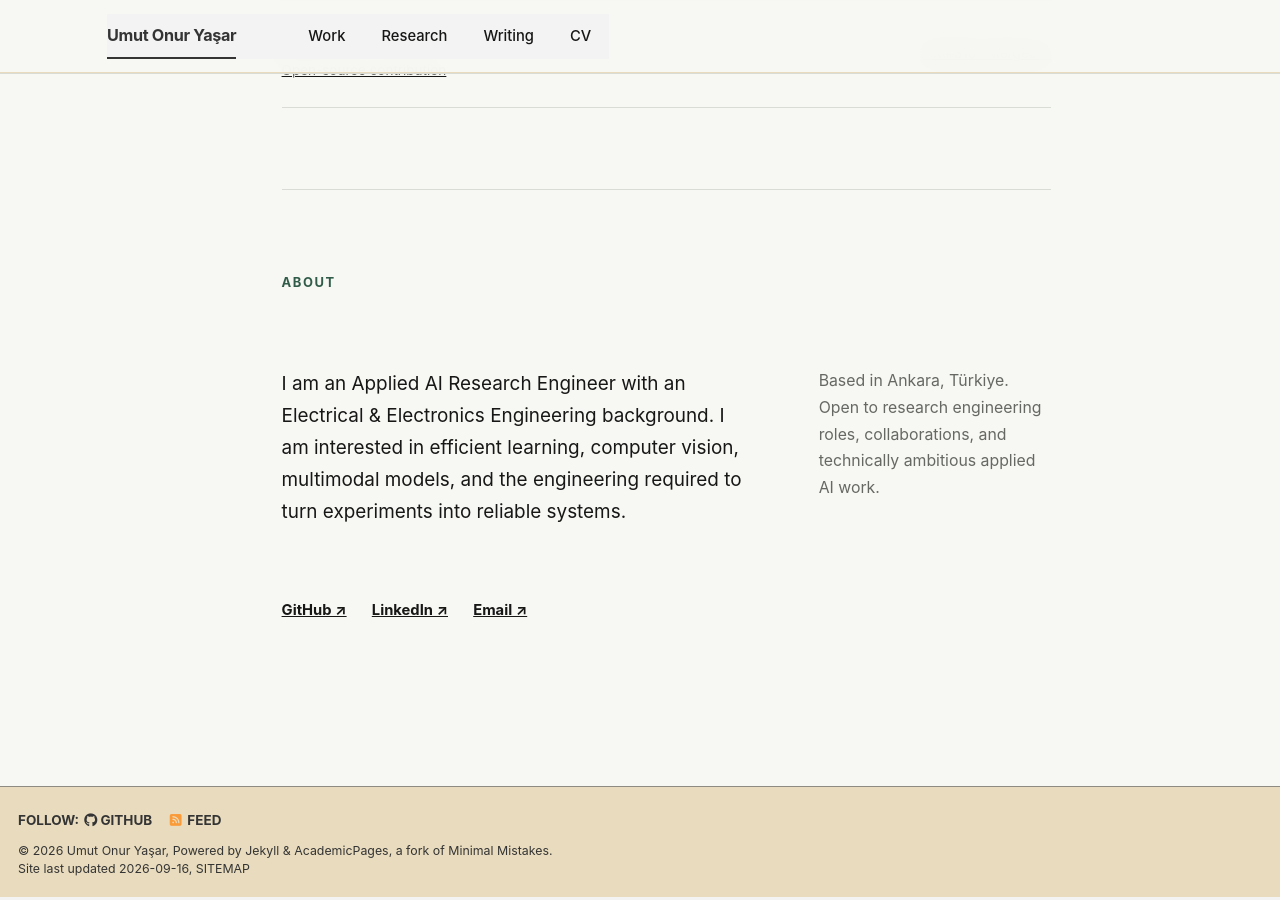
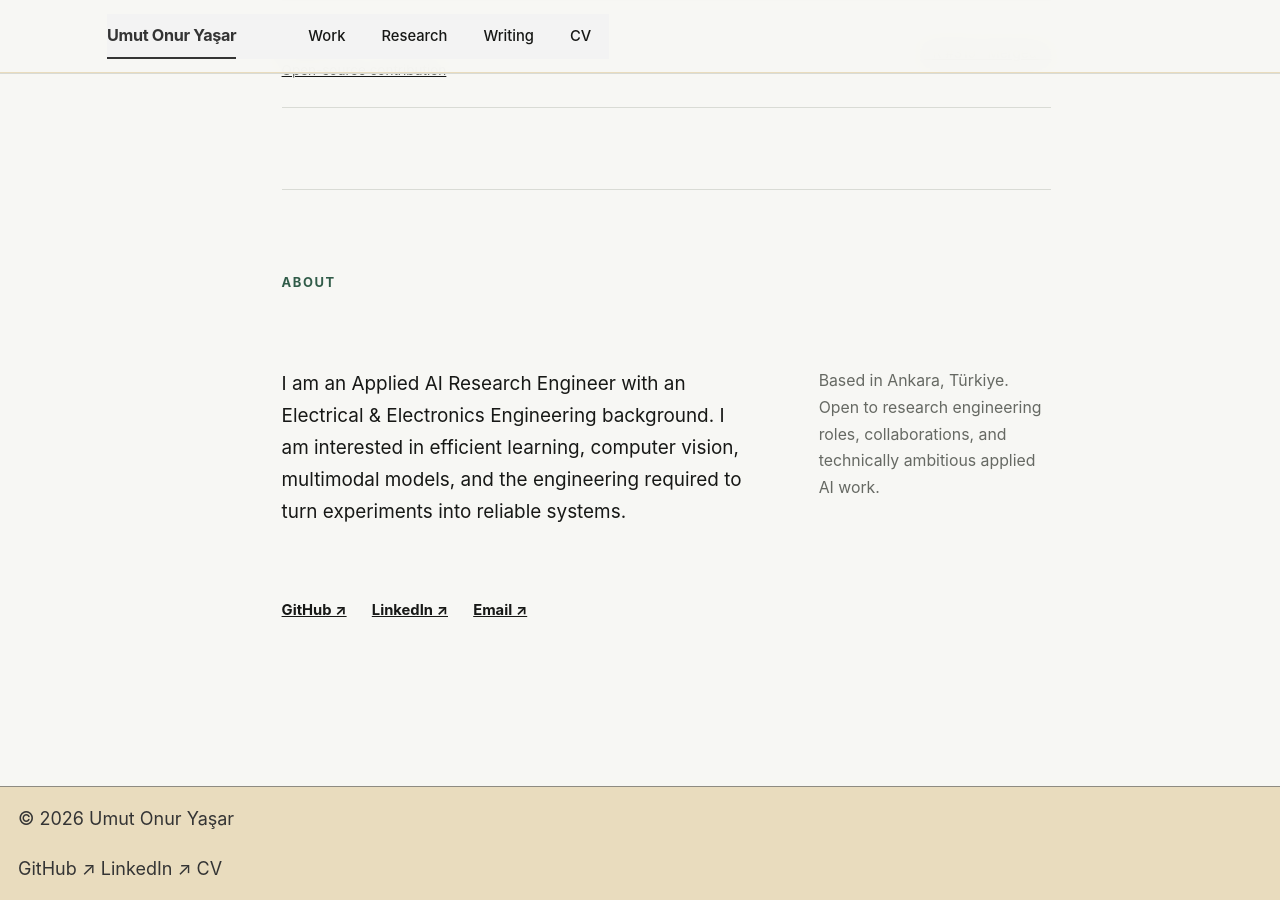
Before and after one commit to umutonuryasar/umutonuryasar.github.io, a Jekyll site: the page built from _pages/about.md, in a window 1280 px wide and 900 px high, scrolled down 3208 px. Built offline with Jekyll 4.4.1, drawn with Linux system fonts in a browser that asks for light colours.

Commit message:
simplify portfolio footer

```diff
--- a/_includes/footer.html
+++ b/_includes/footer.html
@@ -1,25 +1,10 @@
 {% include base_path %}
 
-{% if site.author.github or site.author.bitbucket or site.atom_feed.hide != true %}
-<div class="page__footer-follow">
-  <ul class="social-icons">
-    {% if site.data.ui-text[site.locale].follow_label %}
-      <li><strong>{{ site.data.ui-text[site.locale].follow_label }}</strong></li>
-    {% endif %}
-    {% if site.author.github %}
-      <li><a href="https://github.com/{{ site.author.github }}"><i class="fab fa-github" aria-hidden="true"></i> GitHub</a></li>
-    {% endif %}
-    {% if site.author.bitbucket %}
-      <li><a href="https://bitbucket.org/{{ site.author.bitbucket }}"><i class="fab fa-bitbucket" aria-hidden="true"></i> Bitbucket</a></li>
-    {% endif %}
-    {% if site.atom_feed.hide != true %}
-    <li><a href="{% if site.atom_feed.path %}{{ site.atom_feed.path }}{% else %}{{ base_path }}/feed.xml{% endif %}"><i class="fa fa-fw fa-rss-square" aria-hidden="true"></i> {{ site.data.ui-text[site.locale].feed_label | default: "Feed" }}</a></li>
-    {% endif %}
-  </ul>
+<div class="portfolio-footer">
+  <p>&copy; {{ site.time | date: '%Y' }} {{ site.name | default: site.title }}</p>
+  <nav aria-label="Footer navigation">
+    {% if site.author.github %}<a href="https://github.com/{{ site.author.github }}">GitHub ↗</a>{% endif %}
+    {% if site.author.linkedin %}<a href="https://www.linkedin.com/in/{{ site.author.linkedin }}">LinkedIn ↗</a>{% endif %}
+    <a href="{{ base_path }}/cv/">CV</a>
+  </nav>
 </div>
-{% endif %}
-
-<div class="page__footer-copyright">
-  &copy; {{ site.time | date: '%Y' }} {{ site.name | default: site.title }}, {{ site.data.ui-text[site.locale].powered_by | default: "Powered by" }} <a href="https://jekyllrb.com" rel="nofollow">Jekyll</a> &amp; <a href="https://github.com/academicpages/academicpages.github.io">AcademicPages</a>, a fork of <a href="https://mademistakes.com/work/minimal-mistakes-jekyll-theme/" rel="nofollow">Minimal Mistakes</a>.<br />
-  Site last updated {{ "now" | date: '%Y-%m-%d' }}, <a href="/sitemap/" style="text-transform: uppercase;">{{ site.data.ui-text[site.locale].site_map | default: "Sitemap" }}</a>
-</div>
```
